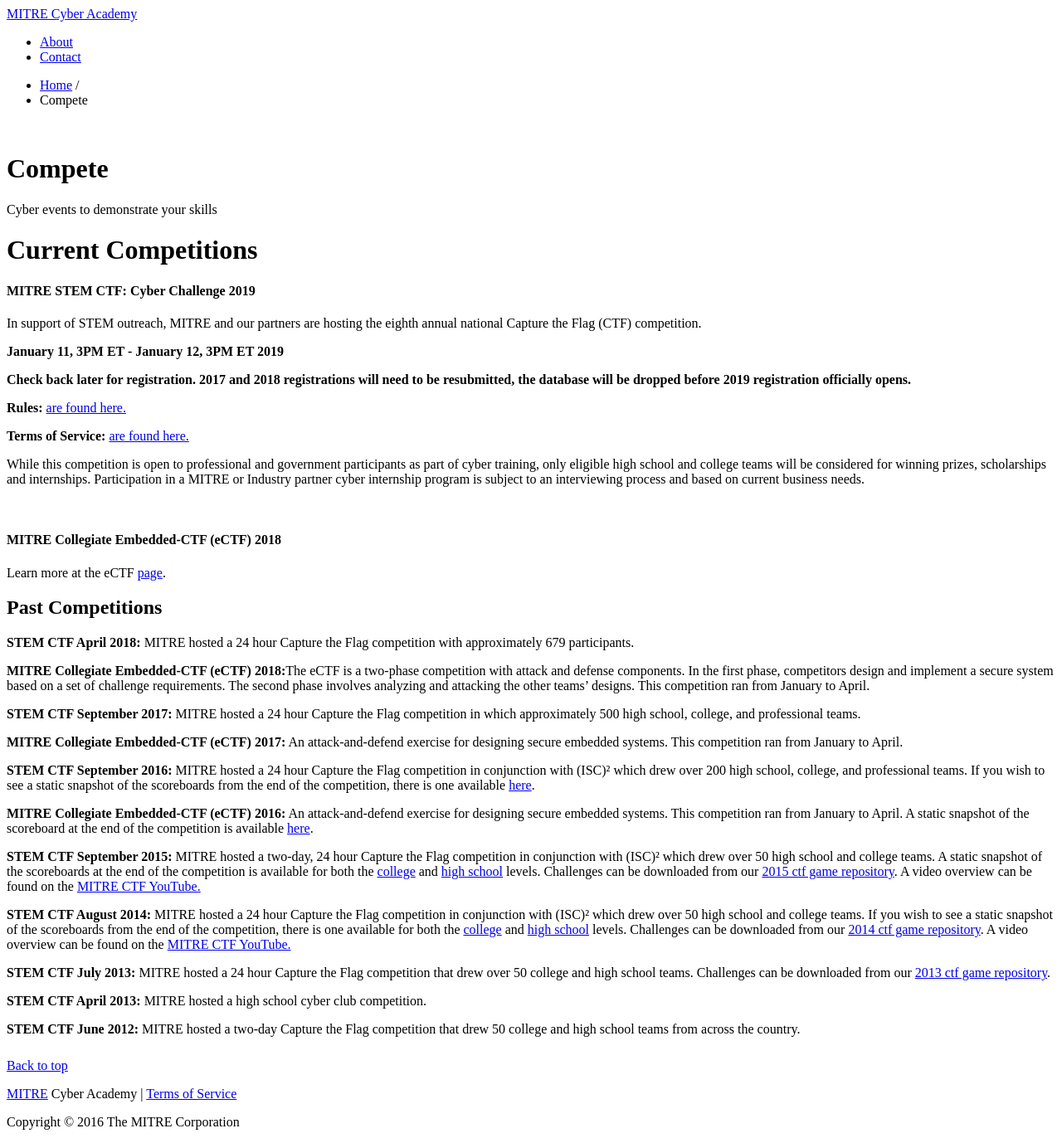
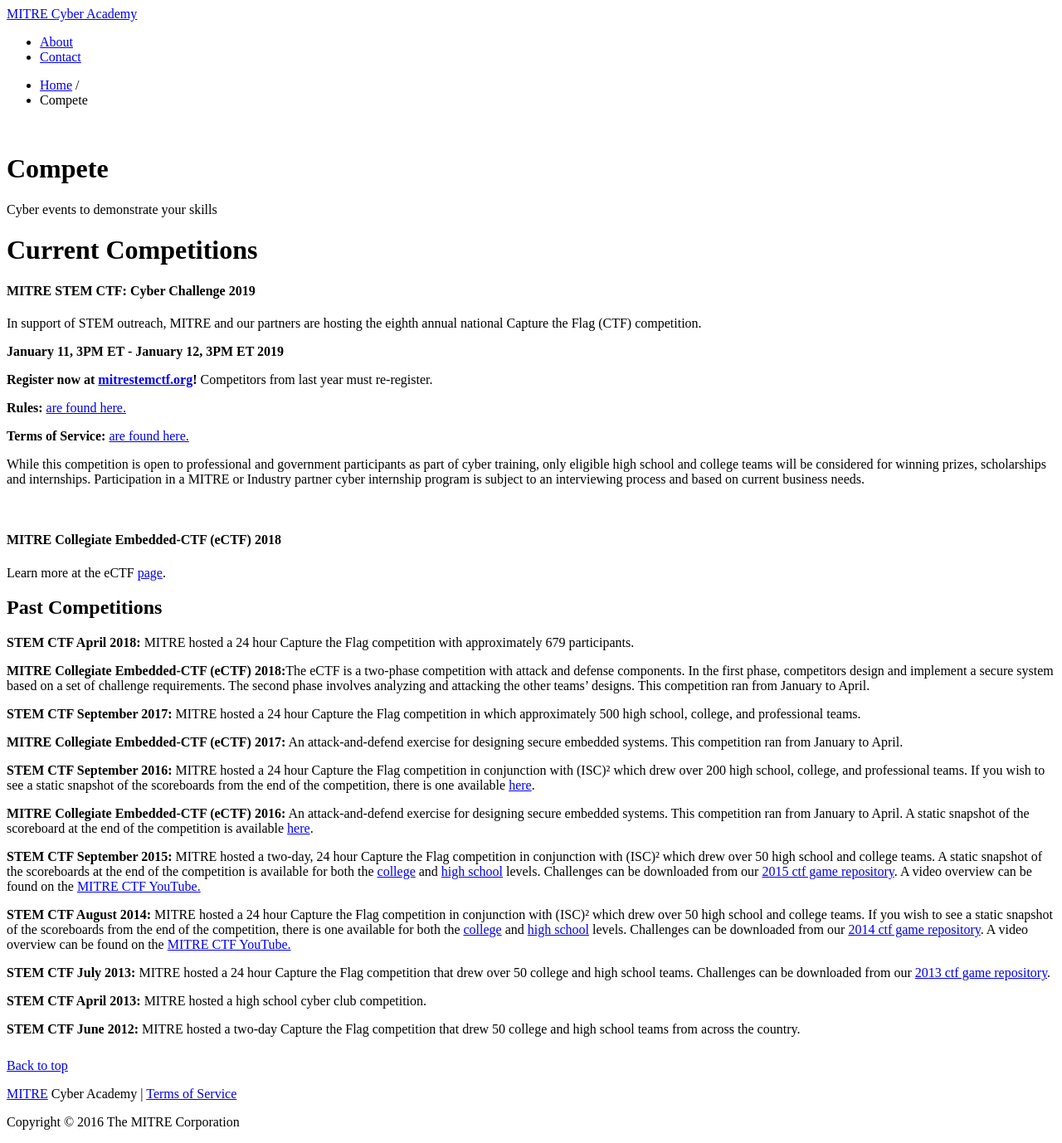
Before and after one commit to mitre-cyber-academy/mitre-cyber-academy.github.io, a Jekyll site: the page built from competitions/index.html, in a window 1280 px wide. Shown: the whole page at 83% size. Built offline with Jekyll 4.4.1, drawn with Linux system fonts in a browser that asks for light colours; nearby versions of some CDN libraries; library files that are not in the unit come from our copies; a script that is not in the unit is left out.

Commit message:
Open registration

```diff
--- a/competitions/index.html
+++ b/competitions/index.html
@@ -29,7 +29,7 @@ redirect_from:
         <p>In support of STEM outreach, MITRE and our partners are hosting the eighth annual national Capture the Flag (CTF) competition.</p>
 
         <p><strong>January 11, 3PM ET - January 12, 3PM ET 2019</strong></p>
-        <p><strong>Check back later for registration. 2017 and 2018 registrations will need to be resubmitted, the database will be dropped before 2019 registration officially opens.</strong></p>
+        <p><strong>Register now at <a href="https://mitrestemctf.org">mitrestemctf.org</a>!</strong> Competitors from last year must re-register.</p>
 
         <p><strong>Rules:</strong> <a href="rules/index.html">are found here.</a></p>
         <p><strong>Terms of Service:</strong> <a href="../terms-of-service/index.html">are found here.</a></p>
@@ -44,7 +44,6 @@ redirect_from:
         <h2>Past Competitions</h2>
     </div>
     <div class="maincontent row-fluid">
-
         <p><b>STEM CTF April 2018: </b>MITRE hosted a 24 hour Capture the Flag competition with approximately 679 participants.</p>
 
         <p><b>MITRE Collegiate Embedded-CTF (eCTF) 2018:</b>The eCTF is a two-phase competition with attack and defense components. In the first phase, competitors design and implement a secure system based on a set of challenge requirements. The second phase involves analyzing and attacking the other teams’ designs. This competition ran from January to April.</p>
```
